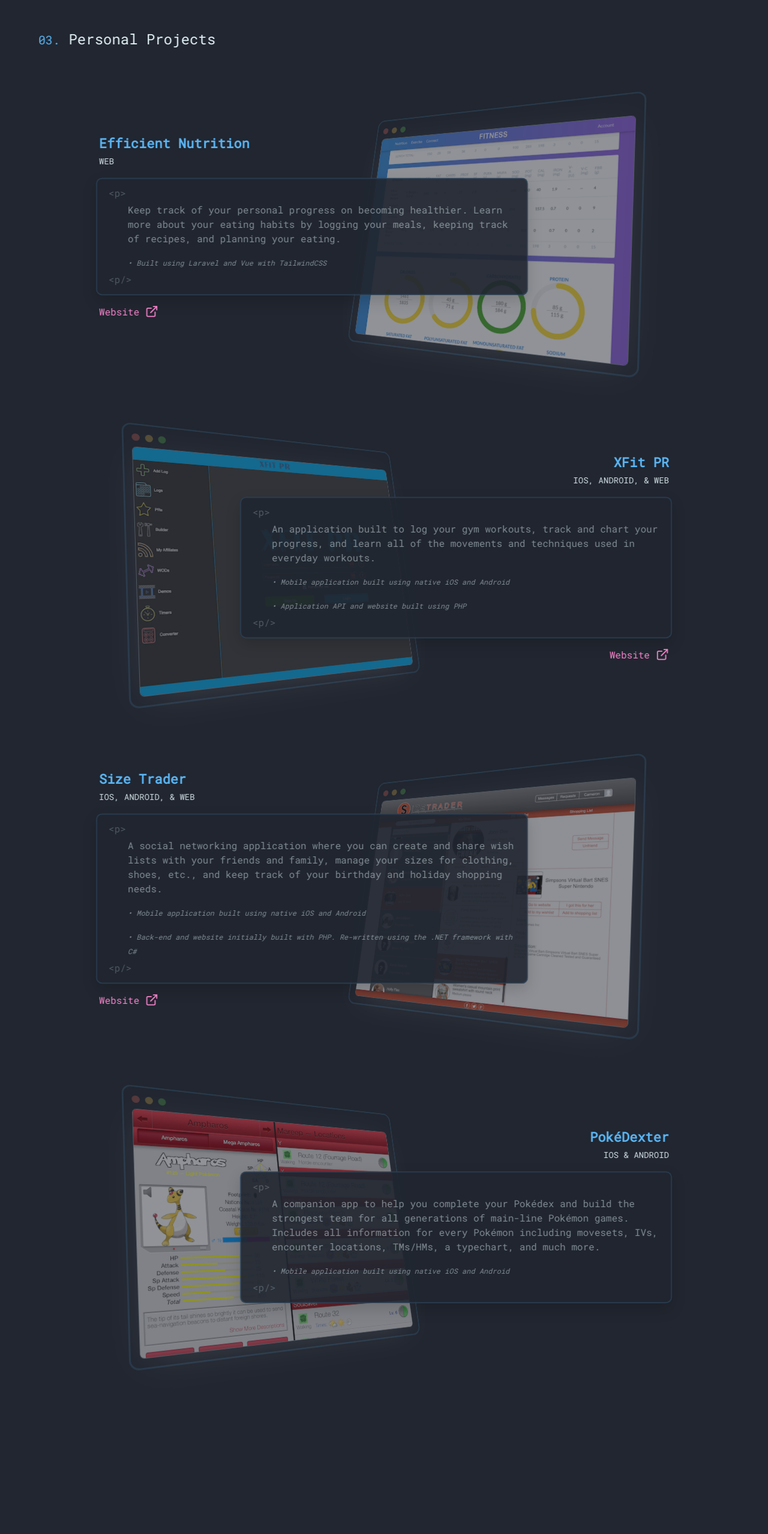
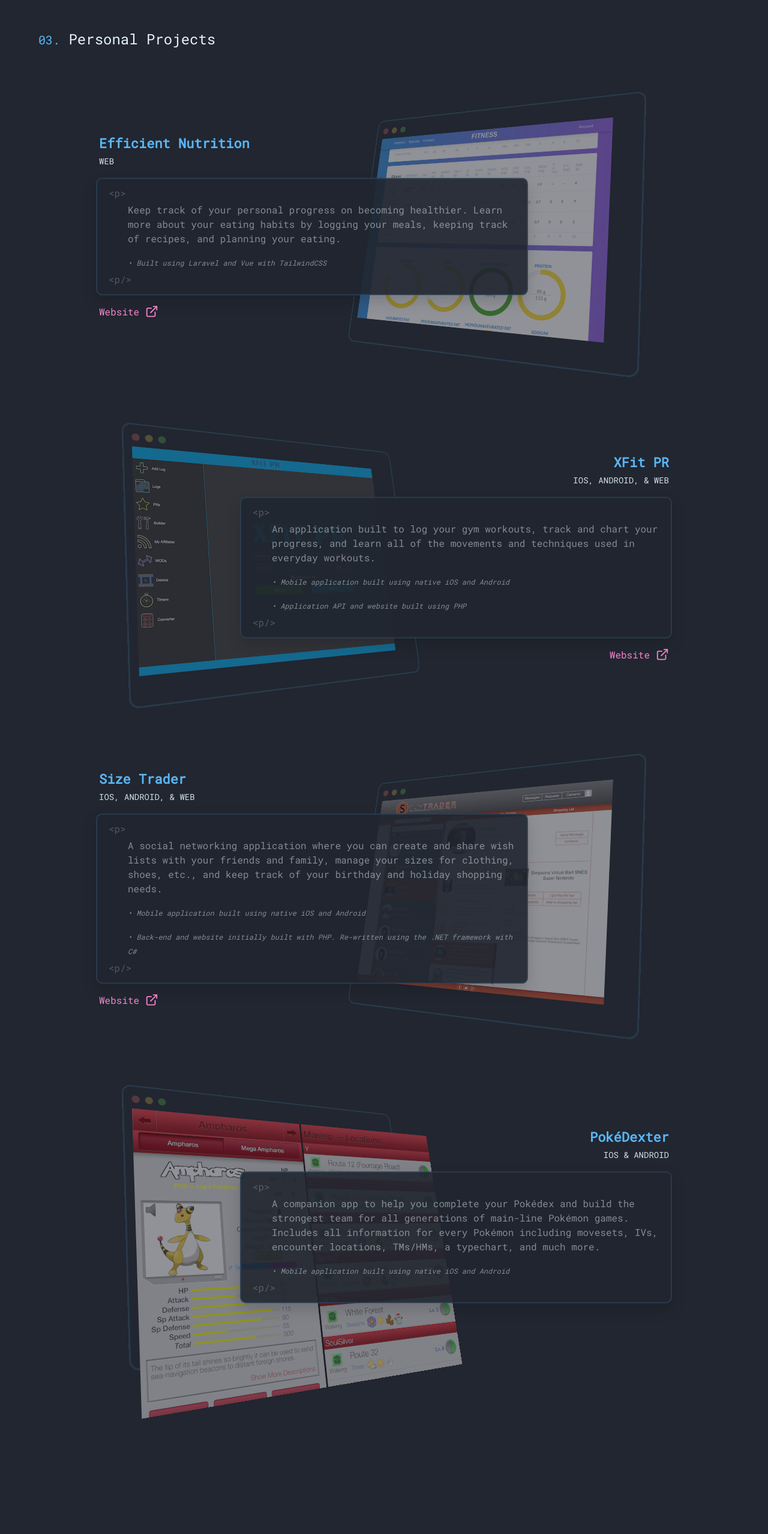
Before and after one commit to cameronhejazifar/personal-profile, a Vue app: page / in a window 1280 px wide. Shown: the part 2550-5108 px from the top of the page at 60% size. Built offline with nearby package versions, Linux system fonts and the light colour scheme.

Commit message:
Fixed project image refs for production build

```diff
--- a/src/components/Project.vue
+++ b/src/components/Project.vue
@@ -14,7 +14,7 @@
           <span></span>
           <span></span>
         </div>
-        <img alt="Screenshot" :src="imageUrl()" class="preview"/>
+        <slot name="image"/>
       </div>
     </AnimateOnScroll>
     <AnimateOnScroll :animation-class="even ? 'animate-on-scroll-from-right' : 'animate-on-scroll-from-left'"
@@ -46,10 +46,6 @@
       type: Boolean,
       required: true
     },
-    image: {
-      type: String,
-      required: true
-    },
     projectName: {
       type: String,
       required: true
@@ -61,11 +57,6 @@
     links: {
       type: Array,
       default: []
-    }
-  },
-  methods: {
-    imageUrl() {
-      return new URL(this.image, import.meta.url);
     }
   }
 }
--- a/src/views/ProjectsView.vue
+++ b/src/views/ProjectsView.vue
@@ -12,8 +12,11 @@
         <AnchorHeader :index="3" anchor="projects" title="Personal Projects"/>
       </div>
     </AnimateOnScroll>
-    <Project :even="false" image="/src/assets/screenshot-macros.png" project-name="Efficient Nutrition" platform="Web"
+    <Project :even="false" project-name="Efficient Nutrition" platform="Web"
              :links="macrosLinks">
+      <template v-slot:image>
+        <img alt="Screenshot" src="@/assets/screenshot-macros.png" class="preview"/>
+      </template>
       <p>
         Keep track of your personal progress on becoming healthier. Learn more about your eating habits by logging
         your meals, keeping track of recipes, and planning your eating.
@@ -22,8 +25,11 @@
         &bull; Built using Laravel and Vue with TailwindCSS
       </p>
     </Project>
-    <Project :even="true" image="/src/assets/screenshot-xfitpr.png" project-name="XFit PR"
+    <Project :even="true" project-name="XFit PR"
              platform="iOS, Android, &amp; Web" :links="xFitPrLinks">
+      <template v-slot:image>
+        <img alt="Screenshot" src="@/assets/screenshot-xfitpr.png" class="preview"/>
+      </template>
       <p>
         An application built to log your gym workouts, track and chart your progress, and learn all of the movements
         and techniques used in everyday workouts.
@@ -35,8 +41,11 @@
         &bull; Application API and website built using PHP
       </p>
     </Project>
-    <Project :even="false" image="/src/assets/screenshot-sizetrader.png" project-name="Size Trader"
+    <Project :even="false" project-name="Size Trader"
              platform="iOS, Android, &amp; Web" :links="sizeTraderLinks">
+      <template v-slot:image>
+        <img alt="Screenshot" src="@/assets/screenshot-sizetrader.png" class="preview"/>
+      </template>
       <p>
         A social networking application where you can create and share wish lists with your friends and family, manage
         your sizes for clothing, shoes, etc., and keep track of your birthday and holiday shopping needs.
@@ -48,8 +57,11 @@
         &bull; Back-end and website initially built with PHP. Re-written using the .NET framework with C#
       </p>
     </Project>
-    <Project :even="true" image="/src/assets/screenshot-pokedex.png" project-name="PokéDexter"
+    <Project :even="true" project-name="PokéDexter"
              platform="iOS &amp; Android" :links="pokeDexterLinks">
+      <template v-slot:image>
+        <img alt="Screenshot" src="@/assets/screenshot-pokedex.png" class="preview"/>
+      </template>
       <p>
         A companion app to help you complete your Pokédex and build the strongest team for all generations of
         main-line Pokémon games. Includes all information for every Pokémon including movesets, IVs, encounter
```
